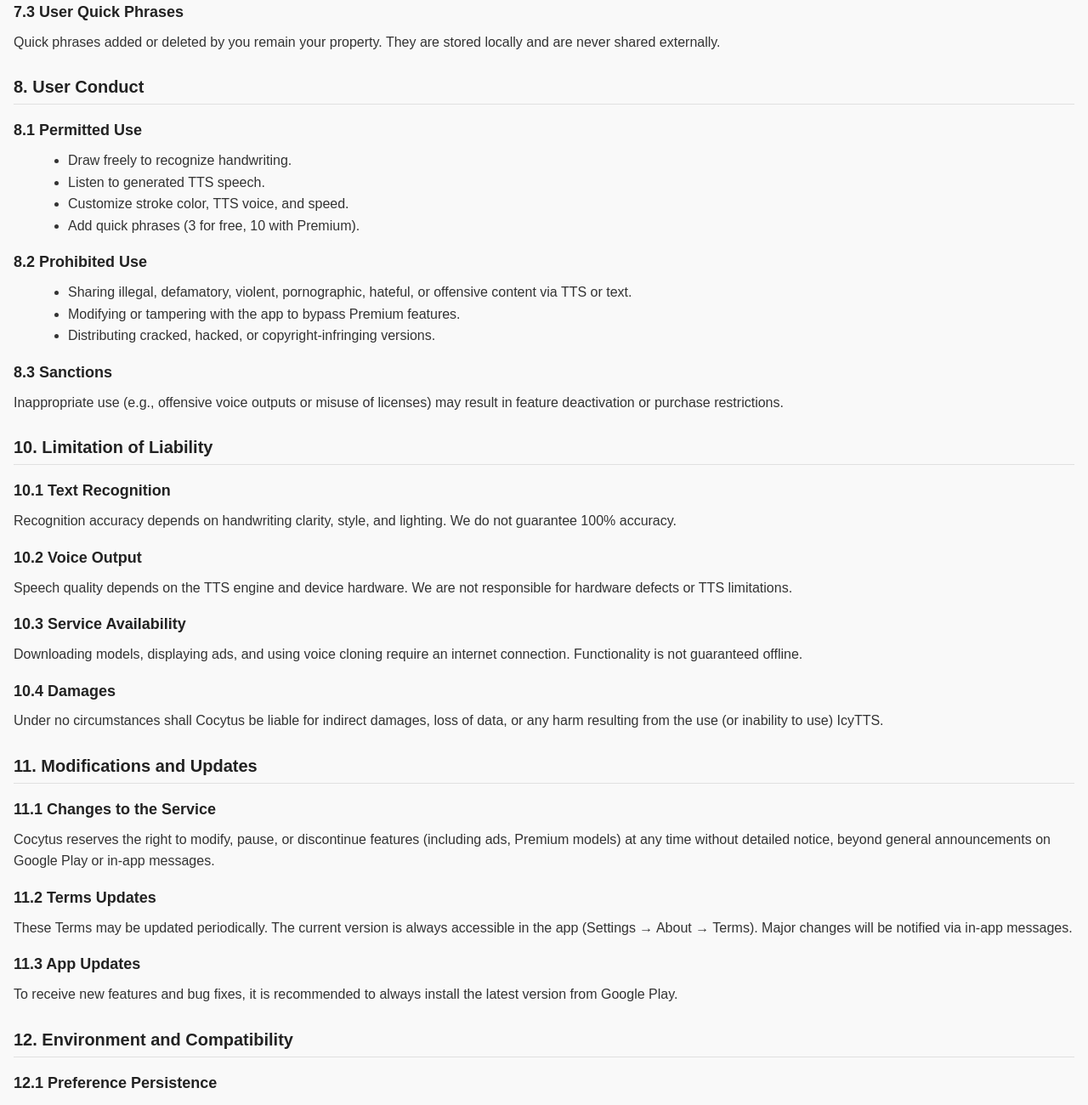
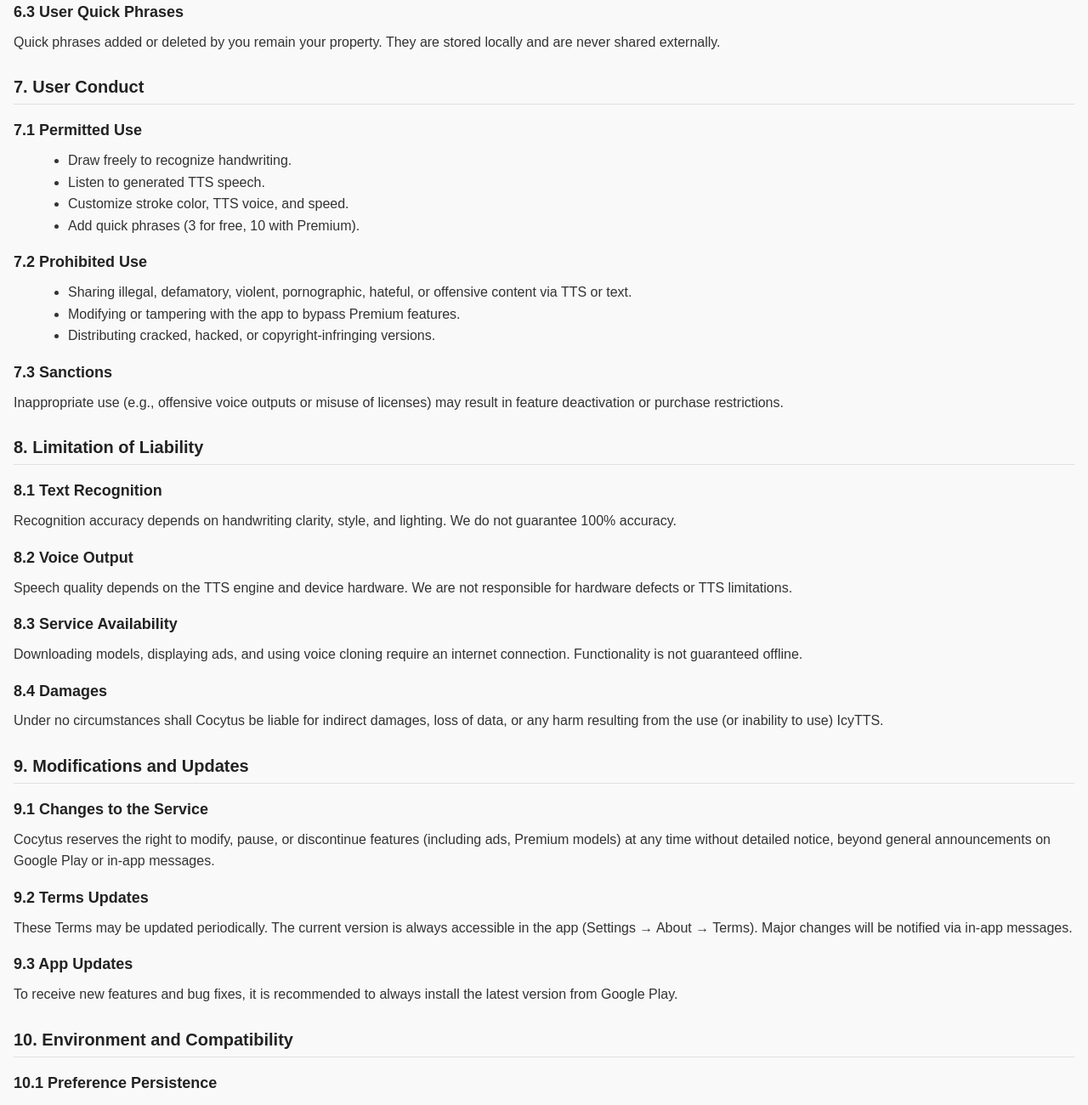
Before and after one commit to Cocytusdev/IcyTTS, a plain HTML site: page terms_of_service.html in a window 1280 px wide. Shown: the part 1600-2900 px from the top of the page at 85% size. Drawn offline with Linux system fonts and the light colour scheme.

Commit message:
Update terms_of_service.html

```diff
--- a/terms_of_service.html
+++ b/terms_of_service.html
@@ -114,22 +114,22 @@
   </section>
 
   <section>
-    <h2>7. Licensing and Intellectual Property</h2>
-    <h3>7.1 TTS Framework</h3>
+    <h2>6. Licensing and Intellectual Property</h2>
+    <h3>6.1 TTS Framework</h3>
     <ul>
       <li>Text-to-Speech relies on native Android TTS engines; their licenses and limitations are subject to Google and the device manufacturer.</li>
     </ul>
 
-    <h3>7.2 App Content</h3>
+    <h3>6.2 App Content</h3>
     <p>All source code, designs, icons, text, and graphical resources are owned by Cocytus, except for third-party components. You may not reproduce, modify, distribute, or extract any part of IcyTTS outside of legitimate app usage.</p>
 
-    <h3>7.3 User Quick Phrases</h3>
+    <h3>6.3 User Quick Phrases</h3>
     <p>Quick phrases added or deleted by you remain your property. They are stored locally and are never shared externally.</p>
   </section>
 
   <section>
-    <h2>8. User Conduct</h2>
-    <h3>8.1 Permitted Use</h3>
+    <h2>7. User Conduct</h2>
+    <h3>7.1 Permitted Use</h3>
     <ul>
       <li>Draw freely to recognize handwriting.</li>
       <li>Listen to generated TTS speech.</li>
@@ -137,60 +137,60 @@
       <li>Add quick phrases (3 for free, 10 with Premium).</li>
     </ul>
 
-    <h3>8.2 Prohibited Use</h3>
+    <h3>7.2 Prohibited Use</h3>
     <ul>
       <li>Sharing illegal, defamatory, violent, pornographic, hateful, or offensive content via TTS or text.</li>
       <li>Modifying or tampering with the app to bypass Premium features.</li>
       <li>Distributing cracked, hacked, or copyright-infringing versions.</li>
     </ul>
 
-    <h3>8.3 Sanctions</h3>
+    <h3>7.3 Sanctions</h3>
     <p>Inappropriate use (e.g., offensive voice outputs or misuse of licenses) may result in feature deactivation or purchase restrictions.</p>
   </section>
 
   <section>
-    <h2>10. Limitation of Liability</h2>
-    <h3>10.1 Text Recognition</h3>
+    <h2>8. Limitation of Liability</h2>
+    <h3>8.1 Text Recognition</h3>
     <p>Recognition accuracy depends on handwriting clarity, style, and lighting. We do not guarantee 100% accuracy.</p>
 
-    <h3>10.2 Voice Output</h3>
+    <h3>8.2 Voice Output</h3>
     <p>Speech quality depends on the TTS engine and device hardware. We are not responsible for hardware defects or TTS limitations.</p>
 
-    <h3>10.3 Service Availability</h3>
+    <h3>8.3 Service Availability</h3>
     <p>Downloading models, displaying ads, and using voice cloning require an internet connection. Functionality is not guaranteed offline.</p>
 
-    <h3>10.4 Damages</h3>
+    <h3>8.4 Damages</h3>
     <p>Under no circumstances shall Cocytus be liable for indirect damages, loss of data, or any harm resulting from the use (or inability to use) IcyTTS.</p>
   </section>
 
   <section>
-    <h2>11. Modifications and Updates</h2>
-    <h3>11.1 Changes to the Service</h3>
+    <h2>9. Modifications and Updates</h2>
+    <h3>9.1 Changes to the Service</h3>
     <p>Cocytus reserves the right to modify, pause, or discontinue features (including ads, Premium models) at any time without detailed notice, beyond general announcements on Google Play or in-app messages.</p>
 
-    <h3>11.2 Terms Updates</h3>
+    <h3>9.2 Terms Updates</h3>
     <p>These Terms may be updated periodically. The current version is always accessible in the app (Settings → About → Terms). Major changes will be notified via in-app messages.</p>
 
-    <h3>11.3 App Updates</h3>
+    <h3>9.3 App Updates</h3>
     <p>To receive new features and bug fixes, it is recommended to always install the latest version from Google Play.</p>
   </section>
 
   <section>
-    <h2>12. Environment and Compatibility</h2>
-    <h3>12.1 Preference Persistence</h3>
+    <h2>10. Environment and Compatibility</h2>
+    <h3>10.1 Preference Persistence</h3>
     <p>All your settings (voice, color, speed, quick phrases) are saved locally. Uninstalling the app deletes them permanently.</p>
 
-    <h3>12.2 Hardware Limitations</h3>
+    <h3>10.2 Hardware Limitations</h3>
     <p>Touch recognition accuracy depends on your device’s hardware. Older or damaged screens may affect performance.</p>
   </section>
 
   <section>
-    <h2>13. Governing Law and Jurisdiction</h2>
+    <h2>10. Governing Law and Jurisdiction</h2>
     <p>These Terms are governed by the laws of [your country/state], subject to stricter consumer protection standards. Disputes shall be resolved in courts located in [your city/country].</p>
   </section>
 
   <section>
-    <h2>14. Contact</h2>
+    <h2>10. Contact</h2>
     <p>For inquiries, support, or legal matters, please contact:<br/>
        <strong>Email:</strong> cocytusdev@gmail.com</p>
   </section>
```
